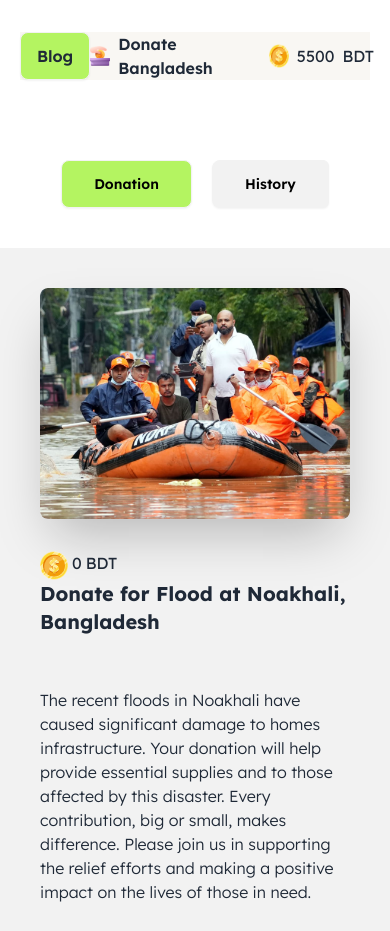
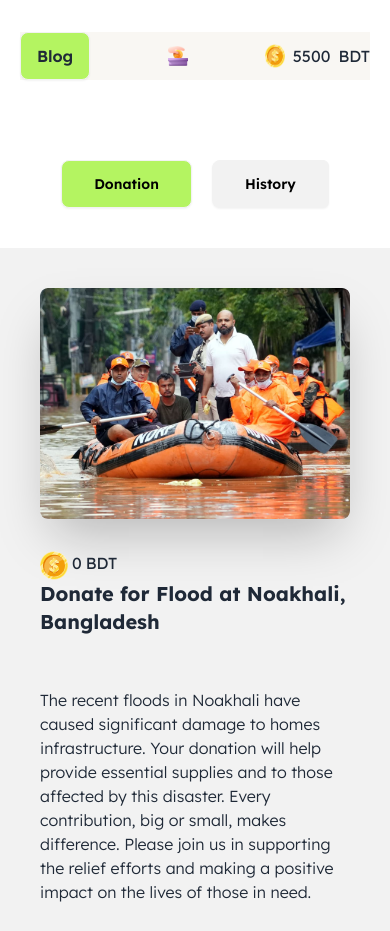
Before and after one commit to mddalimmiah/B9RA5-DOM-Quest-Build-and-Manipulate-main, a plain HTML site: page index.html in a window 390 px wide. Shown: the top 931 px of the page. Drawn offline with nearby package versions, Linux system fonts and the light colour scheme.

Commit message:
added some text

```diff
--- a/index.html
+++ b/index.html
@@ -41,28 +41,7 @@
         <nav class=" mb-20 ">
             <div class=" flex justify-between items-center bg-[#F9F7F3] mt-8 ">
                 <div class=" ">
-                  <!-- <div class="dropdown">
-                    <div tabindex="0" role="button" class="btn btn-ghost lg:hidden">
-                      <svg
-                        xmlns="http://www.w3.org/2000/svg"
-                        class="h-5 w-5"
-                        fill="none"
-                        viewBox="0 0 24 24"
-                        stroke="currentColor">
-                        <path
-                          stroke-linecap="round"
-                          stroke-linejoin="round"
-                          stroke-width="2"
-                          d="M4 6h16M4 12h8m-8 6h16" />
-                      </svg>
-                    </div>
-                    <ul
-                      tabindex="0"
-                      class="menu menu-sm dropdown-content bg-base-100 rounded-box z-[1] mt-3 w-52 p-2 shadow">
-                      <li><a><img src="./assets/logo.png" alt="">Donate Bangladesh</a></li>
 
-                    </ul>
-                  </div> -->
                   <div>
                     <a id="blog" class="btn rounded-lg text-base lg:text-xl bg-primary-color font-semibold px-4 lg:px-8">Blog</a>
                   </div>
@@ -72,7 +51,7 @@
                     <li class=" flex justify-center items-center">
                       <a class=" flex justify-center items-center gap-2 text-base lg:text-xl font-semibold">
                         <img class="w-5 " src="./assets/logo.png" alt="">
-                        Donate Bangladesh</a>
+                        <span class="hidden lg:flex">Donate Bangladesh</span></a>
                     </li>
                   </ul>
                 </div>
```
Also changed, not shown: js/utilities.js (line endings or trailing spaces).
